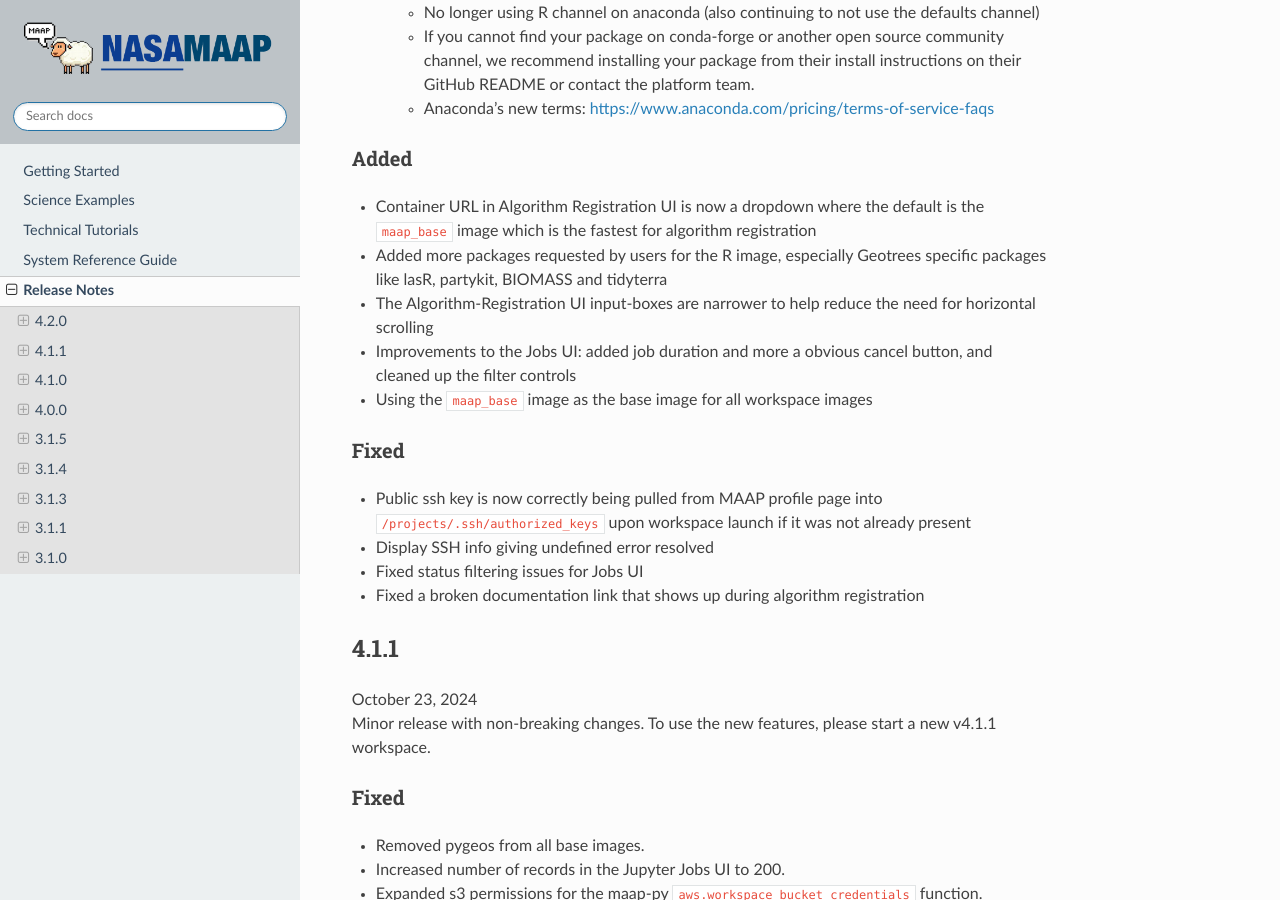
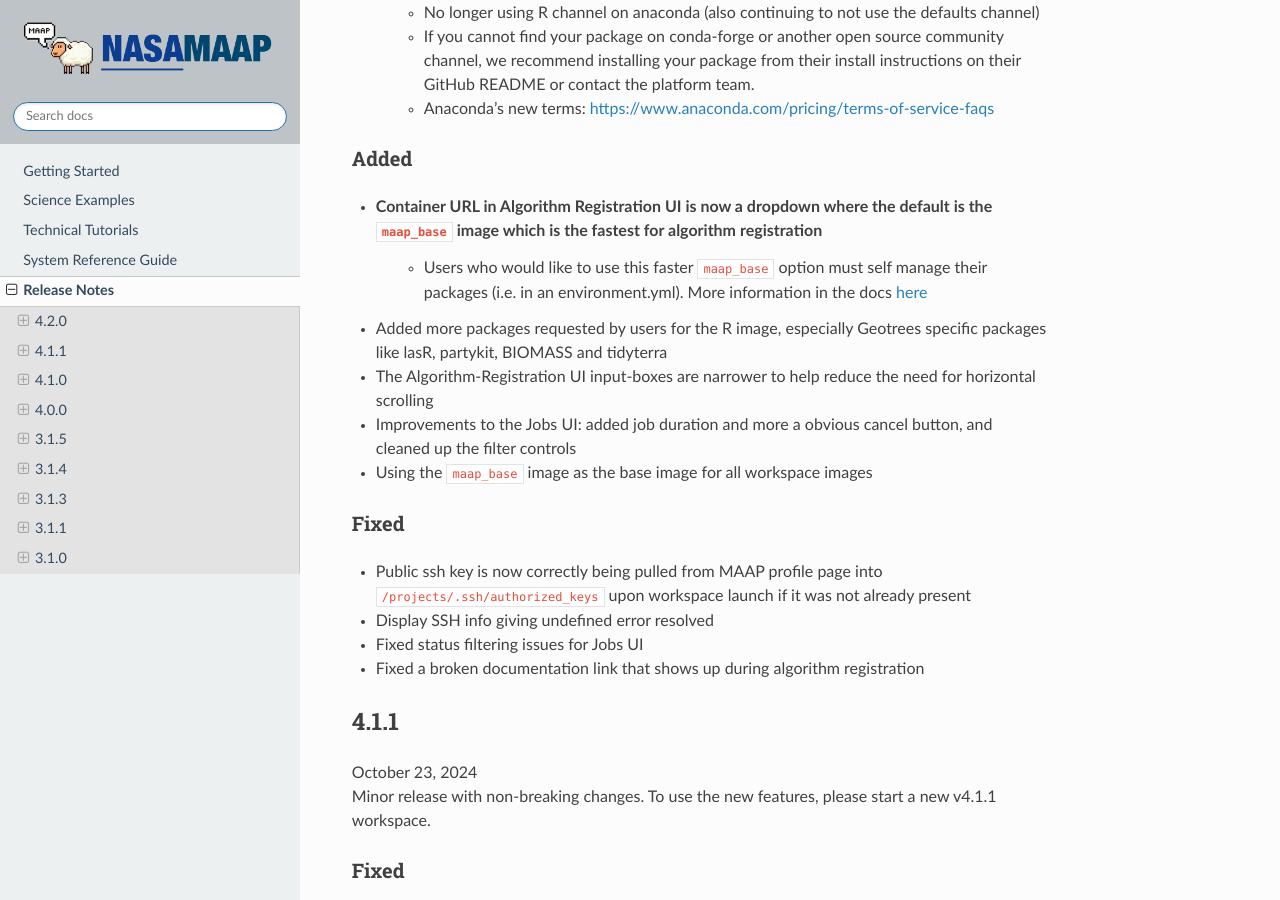
Before and after one commit to MAAP-Project/maap-documentation, a Sphinx documentation site: the page built from docs/source/release_notes.rst, in a window 1280 px wide and 900 px high, scrolled down 589 px. Built offline with Sphinx 7.4.7 and the Read the Docs theme 3.1.0, drawn with Linux system fonts in a browser that asks for light colours; pages that are not in the unit, such as notebooks, are missing from menus.

Commit message:
added note about using maap_base as default

```diff
--- a/docs/source/release_notes.rst
+++ b/docs/source/release_notes.rst
@@ -21,6 +21,7 @@ Breaking Changes
 Added
 ^^^^^^^^^^^^^^^^^^^
 * Container URL in Algorithm Registration UI is now a dropdown where the default is the ``maap_base`` image which is the fastest for algorithm registration
+    * Users who would like to use this faster ``maap_base`` option must self manage their packages (i.e. in an environment.yml). More information in the docs `here <system_reference_guide/algorithm_registration.html#Container-URLs>`_
 * Added more packages requested by users for the R image, especially Geotrees specific packages like lasR, partykit, BIOMASS and tidyterra
 * The Algorithm-Registration UI input-boxes are narrower to help reduce the need for horizontal scrolling
 * Improvements to the Jobs UI: added job duration and more a obvious cancel button, and cleaned up the filter controls
```
